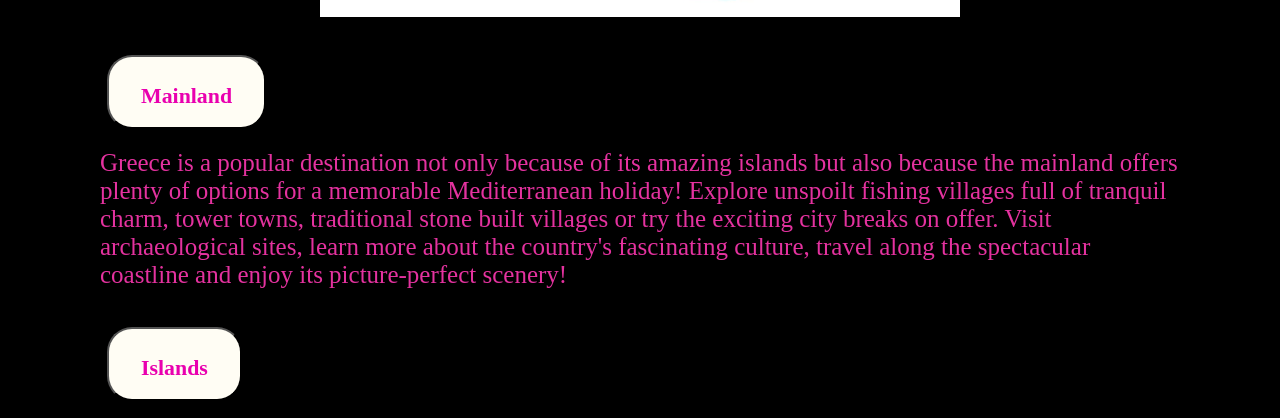
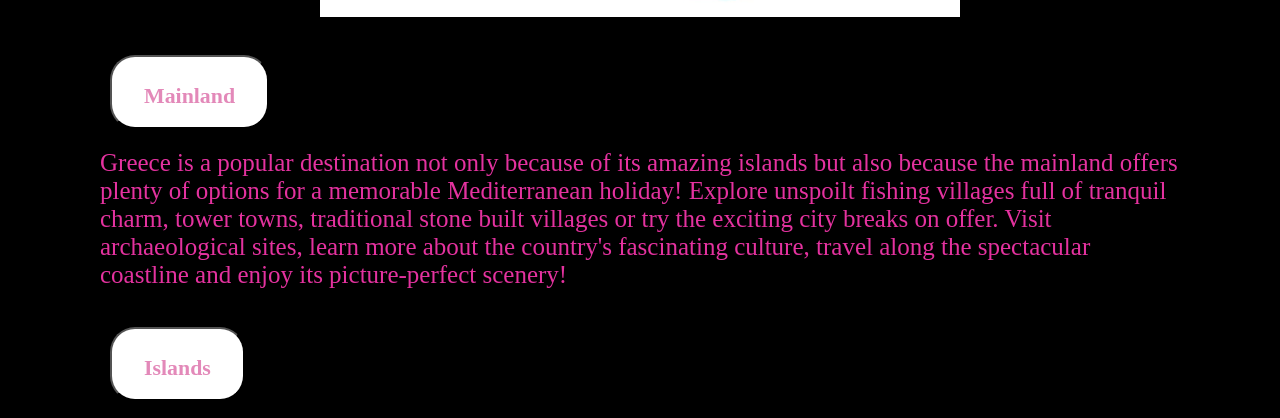
Before and after one commit to staten-island-tech/design-scaffold-project-choice-keith-justin, a website built with Vite: page blog/index.html in a window 1280 px wide. Shown: the part 856-1274 px from the top of the page. Built offline with nearby package versions, Linux system fonts and the light colour scheme.

Commit message:
/aksjgfakjsh

```diff
--- a/blog/styles/style.css
+++ b/blog/styles/style.css
@@ -17,12 +17,12 @@ body {
   font-family: inherit;
   font-size: 35px;
   border-radius: 25px;
-  color: rgb(233, 0, 175);
-  background-color: rgb(255, 253, 244);
+  color: var(--pink);
+  background-color: var(--white);
   padding: 15px 32px;
   text-align: center;
   display: inline-block;
-  margin: 20px 7px;
+  margin: 2rem 1rem;
   cursor: pointer;
   transition: all 0.15s;
 }
```
